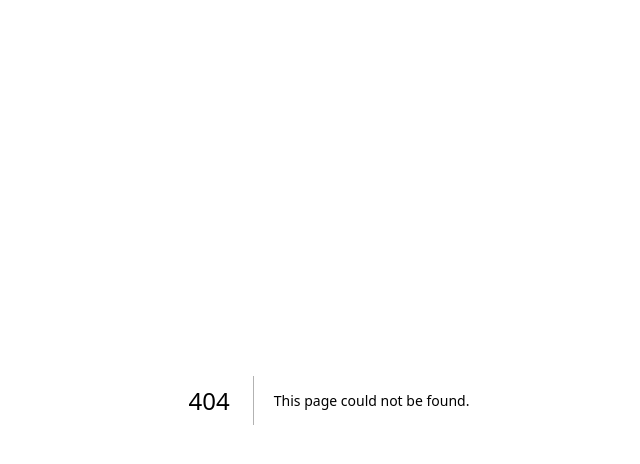
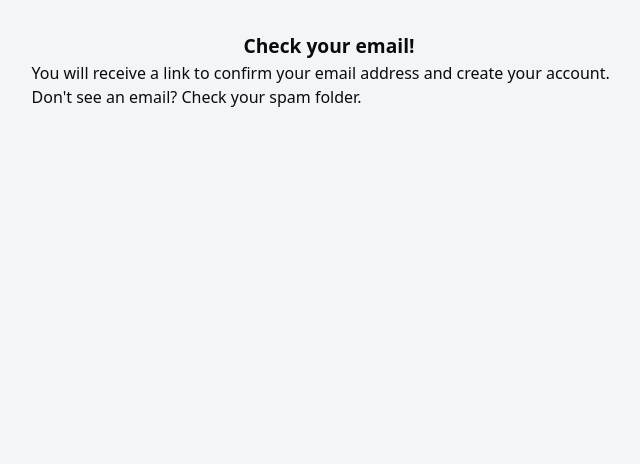
Before and after one commit to JoshuaCoquia/effortless-tasks, a Next.js app: page /auth/check-email in a window 1280 px wide. Before the commit this address had no page. Shown: the top 464 px of the page, without its empty margins (311-951 px from the left). Built offline with nearby package versions, Linux system fonts and the light colour scheme.

Commit message:
feat: create email confirmation page redirected to after sign up

```diff
--- /dev/null
+++ b/src/app/auth/check-email/page.tsx
@@ -0,0 +1,20 @@
+import type { Metadata } from 'next'
+export const metadata: Metadata = {
+  title: 'Check your email!',
+  robots: {
+    index: false,
+    follow: false,
+  },
+}
+
+export default function CheckEmailPage() {
+  return (
+    <>
+      <section className="flex flex-col mx-auto w-full max-w-prose">
+        <h1 className="mt-8 text-center font-bold text-md">Check your email!</h1>
+        <p>You will receive a link to confirm your email address and create your account.</p>
+        <p>Don't see an email? Check your spam folder.</p>
+      </section>
+    </>
+  )
+}
--- a/src/app/signup/actions.tsx
+++ b/src/app/signup/actions.tsx
@@ -1,3 +1,4 @@
+
 'use server'
 
 import { revalidatePath } from 'next/cache'
@@ -21,5 +22,5 @@ export async function signup(formData: FormData) {
   }
 
   revalidatePath('/', 'layout')
-  redirect('/')
+  redirect('/auth/check-email')
 }
--- a/src/app/signup/page.tsx
+++ b/src/app/signup/page.tsx
@@ -19,6 +19,9 @@ export default function SignUpPage() {
         <form className="my-4 mx-4 items-center flex flex-col gap-4 w-full max-w-prose">
           <label className="font-bold w-full">Email<span className="text-red-dark">*</span>
             <input id="email" name="email" type="email" required autoFocus className="w-full bg-grey-light-background border-0 rounded-lg my-0.5 px-2 py-1.5 font-normal" />
+            <small className="text-xs font-normal">
+              You will receive a confirmation email to verify your account.
+            </small>
           </label>
           <label className="font-bold w-full">Password<span className="text-red-dark">*</span>
             <input id="password" name="password" type="password" required className="w-full bg-grey-light-background border-0 rounded-lg my-0.5 px-2 py-1.5 font-normal" />
```
